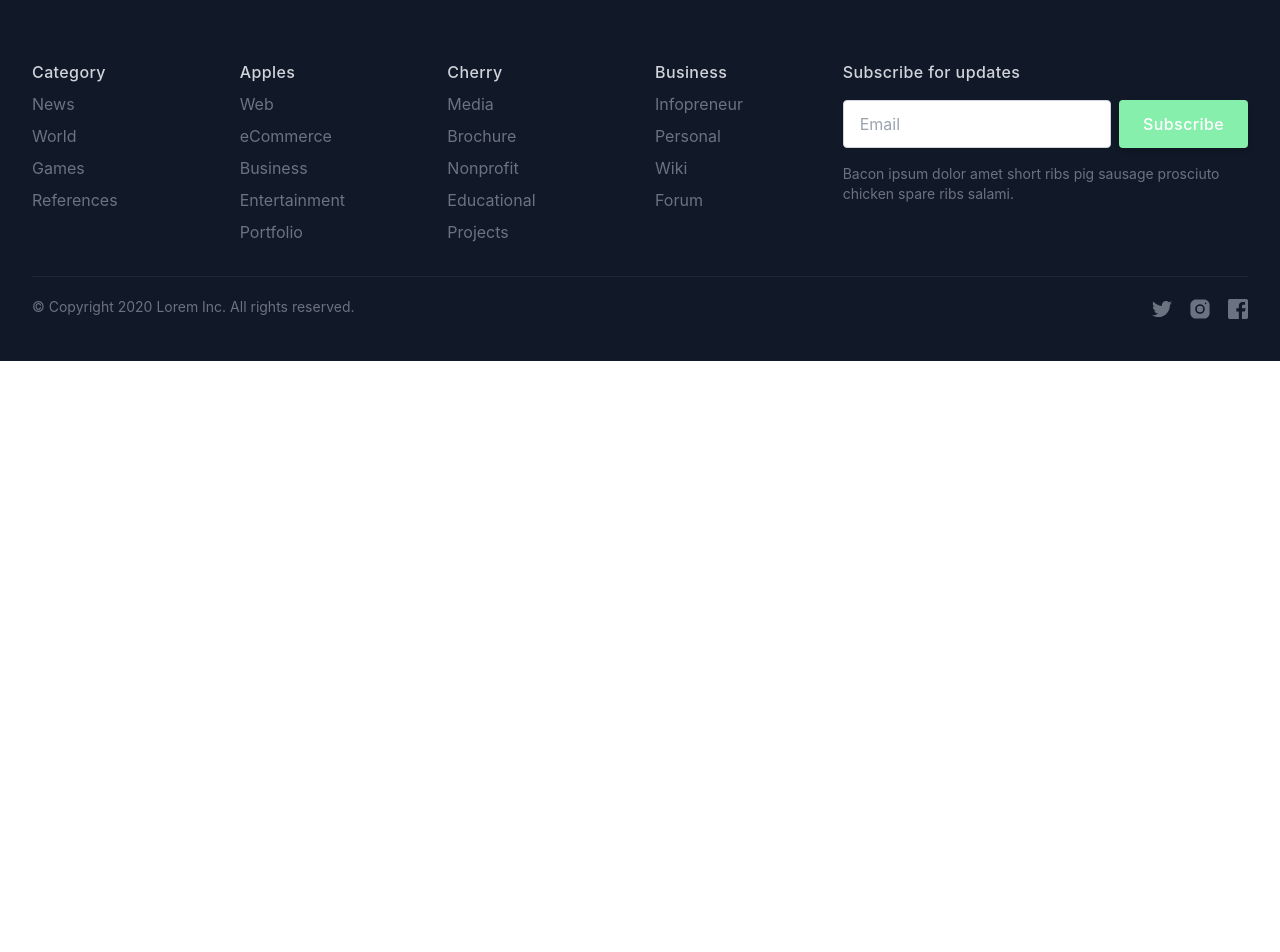
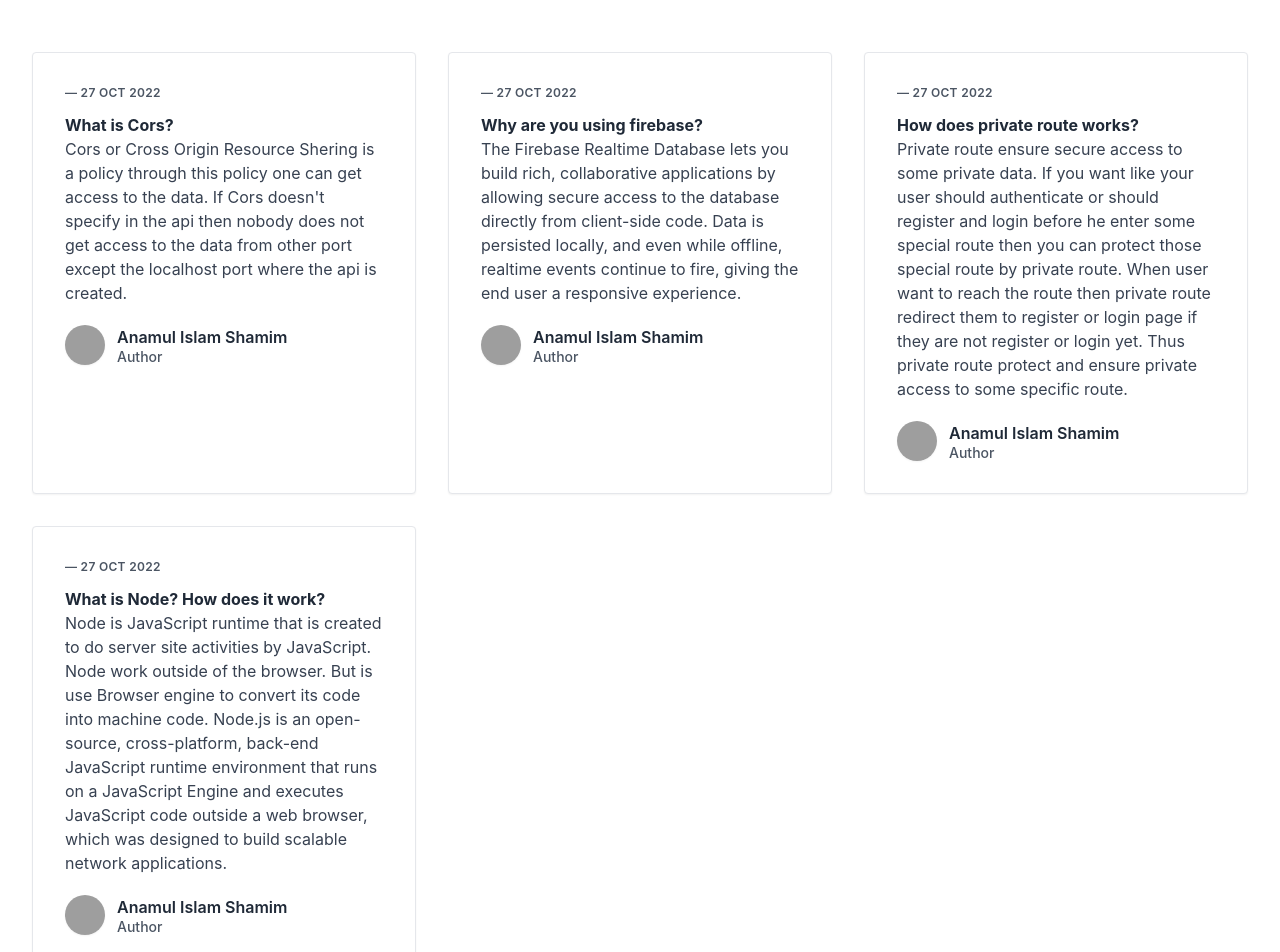
Before and after one commit to anamulislamshamim/code-door-client, a React (Create React App) app: page /blog in a window 1280 px wide. Shown: the part 100-1052 px from the top of the page. Before the commit the page ends 800 px from the top, so only its background shows below. Built offline with nearby package versions, Linux system fonts and the light colour scheme; no server answers; grey boxes are pictures that could not be loaded.

Commit message:
completed the blog page

```diff
--- /dev/null
+++ b/src/components/Blog/Blog.jsx
@@ -0,0 +1,136 @@
+import React from 'react';
+
+export const Blog = () => {
+    return (
+      <div className="px-4 min-h-[55vh] py-16 mx-auto sm:max-w-xl md:max-w-full lg:max-w-screen-xl md:px-24 lg:px-8 lg:py-20">
+        <div className="grid gap-8 lg:grid-cols-3 sm:max-w-sm sm:mx-auto lg:max-w-full">
+          <div className="p-8 bg-white border rounded shadow-sm">
+            <p className="mb-3 text-xs font-semibold tracking-wide uppercase">
+              <span className="text-gray-600">— 27 Oct 2022</span>
+            </p>
+            <h3 className="font-bold text-gray-800 transition-colors duration-200 hover:text-green-400">What is Cors?</h3>
+            <p className="mb-5 text-gray-700">
+              Cors or Cross Origin Resource Shering is a policy through this policy one can get access to the data. If Cors doesn't specify in the api then nobody does not get access to the data from other port except the localhost port where the api is created.
+            </p>
+            <div className="flex items-center">
+              <a href="/" aria-label="Author" title="Author" className="mr-3">
+                <img
+                  src="https://images.pexels.com/photos/220453/pexels-photo-220453.jpeg?auto=compress&amp;cs=tinysrgb&amp;dpr=2&amp;h=750&amp;w=1260"
+                  alt="avatar"
+                  className="object-cover w-10 h-10 rounded-full shadow-sm"
+                />
+              </a>
+              <div>
+                <a
+                  href="/"
+                  aria-label="Author"
+                  title="Author"
+                  className="font-semibold text-gray-800 transition-colors duration-200 hover:text-deep-purple-accent-400"
+                >
+                  Anamul Islam Shamim
+                </a>
+                <p className="text-sm font-medium leading-4 text-gray-600">
+                  Author
+                </p>
+              </div>
+            </div>
+          </div>
+          <div className="p-8 bg-white border rounded shadow-sm">
+            <p className="mb-3 text-xs font-semibold tracking-wide uppercase">
+              <span className="text-gray-600">— 27 Oct 2022</span>
+            </p>
+            <h3 className="font-bold text-gray-800 transition-colors duration-200 hover:text-green-400">Why are you using firebase?</h3>
+            <p className="mb-5 text-gray-700">
+              The Firebase Realtime Database lets you build rich, collaborative applications by allowing secure access to the database directly from client-side code. Data is persisted locally, and even while offline, realtime events continue to fire, giving the end user a responsive experience.
+            </p>
+            <div className="flex items-center">
+              <a href="/" aria-label="Author" title="Author" className="mr-3">
+                <img
+                  src="https://images.pexels.com/photos/220453/pexels-photo-220453.jpeg?auto=compress&amp;cs=tinysrgb&amp;dpr=2&amp;h=750&amp;w=1260"
+                  alt="avatar"
+                  className="object-cover w-10 h-10 rounded-full shadow-sm"
+                />
+              </a>
+              <div>
+                <a
+                  href="/"
+                  aria-label="Author"
+                  title="Author"
+                  className="font-semibold text-gray-800 transition-colors duration-200 hover:text-deep-purple-accent-400"
+                >
+                  Anamul Islam Shamim
+                </a>
+                <p className="text-sm font-medium leading-4 text-gray-600">
+                  Author
+                </p>
+              </div>
+            </div>
+          </div>
+          <div className="p-8 bg-white border rounded shadow-sm">
+            <p className="mb-3 text-xs font-semibold tracking-wide uppercase">
+              <span className="text-gray-600">— 27 Oct 2022</span>
+            </p>
+            <h3 className="font-bold text-gray-800 transition-colors duration-200 hover:text-green-400">How does private route works?</h3>
+            <p className="mb-5 text-gray-700">
+              Private route ensure secure access to some private data. If you want like your user should authenticate or should register and login before he enter some special route then you can protect those special route by private route. When user want to reach the route then private route redirect them to register or login page if they are not register or login yet. Thus private route protect and ensure private access to some specific route.
+            </p>
+            <div className="flex items-center">
+              <a href="/" aria-label="Author" title="Author" className="mr-3">
+                <img
+                  src="https://images.pexels.com/photos/220453/pexels-photo-220453.jpeg?auto=compress&amp;cs=tinysrgb&amp;dpr=2&amp;h=750&amp;w=1260"
+                  alt="avatar"
+                  className="object-cover w-10 h-10 rounded-full shadow-sm"
+                />
+              </a>
+              <div>
+                <a
+                  href="/"
+                  aria-label="Author"
+                  title="Author"
+                  className="font-semibold text-gray-800 transition-colors duration-200 hover:text-deep-purple-accent-400"
+                >
+                  Anamul Islam Shamim
+                </a>
+                <p className="text-sm font-medium leading-4 text-gray-600">
+                  Author
+                </p>
+              </div>
+            </div>
+          </div>
+          <div className="p-8 bg-white border rounded shadow-sm">
+            <p className="mb-3 text-xs font-semibold tracking-wide uppercase">
+              <span className="text-gray-600">— 27 Oct 2022</span>
+            </p>
+            <h3 className="font-bold text-gray-800 transition-colors duration-200 hover:text-green-400">What is Node? How does it work?</h3>
+            <p className="mb-5 text-gray-700">
+              Node is JavaScript runtime that is created to do server site activities by JavaScript. Node work outside of the browser. But is use Browser engine to convert its code into machine code. Node.js is an open-source, cross-platform, back-end JavaScript runtime environment that runs on a JavaScript Engine and executes JavaScript code outside a web browser, which was designed to build scalable network applications.
+            </p>
+            <div className="flex items-center">
+              <a href="/" aria-label="Author" title="Author" className="mr-3">
+                <img
+                  src="https://images.pexels.com/photos/220453/pexels-photo-220453.jpeg?auto=compress&amp;cs=tinysrgb&amp;dpr=2&amp;h=750&amp;w=1260"
+                  alt="avatar"
+                  className="object-cover w-10 h-10 rounded-full shadow-sm"
+                />
+              </a>
+              <div>
+                <a
+                  href="/"
+                  aria-label="Author"
+                  title="Author"
+                  className="font-semibold text-gray-800 transition-colors duration-200 hover:text-deep-purple-accent-400"
+                >
+                  Anamul Islam Shamim
+                </a>
+                <p className="text-sm font-medium leading-4 text-gray-600">
+                  Author
+                </p>
+              </div>
+            </div>
+          </div>
+        </div>
+      </div>
+    );
+  };
+
+export default Blog;
--- a/src/routes/userRoute.jsx
+++ b/src/routes/userRoute.jsx
@@ -8,6 +8,7 @@ import CourseDetails from "../components/CourseDetails/CourseDetails";
 import Premium from "../components/Premium/Premium";
 import PrivateRoute from "./PrivateRoute";
 import FAQ from "../components/FAQ/FAQ";
+import Blog from "../components/Blog/Blog";
 
 const { createBrowserRouter } = require("react-router-dom");
 const { default: Home } = require("../components/Home/Home");
@@ -34,7 +35,7 @@ const router = createBrowserRouter([
             },
             {
                 path:"/blog",
-                element:<p>This is blog component</p>
+                element:<Blog />
             },
             {
                 path:"/about",
```
